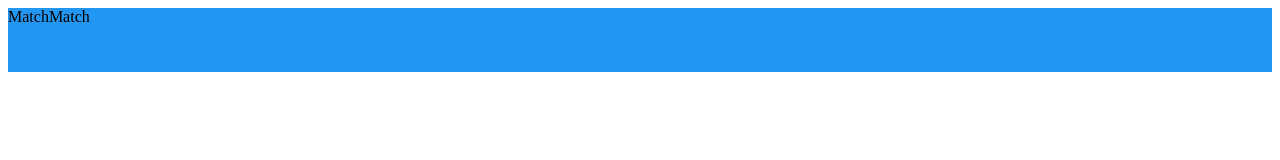
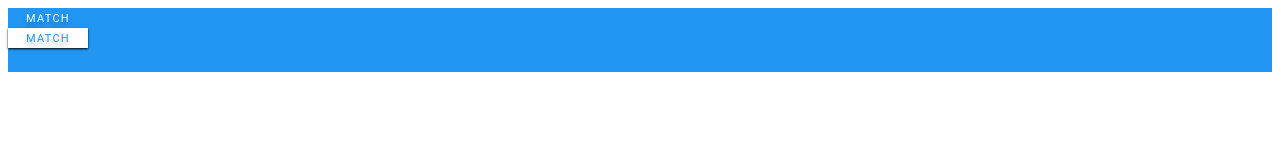
Before and after one commit to MyWay778/match-match-game, a website built with webpack: page match-match-game/public/index.html in a window 1280 px wide. Built offline with nearby package versions, Linux system fonts and the light colour scheme.

Commit message:
feat: add logo

```diff
--- a/match-match-game/src/components/Header/style.scss
+++ b/match-match-game/src/components/Header/Header.scss
@@ -2,5 +2,9 @@
 
 .header {
     height: 64px;
-    background-color: global.$primary;
+    background-color: global.$primary-color;
 }
+
+.container {
+
+}
--- a/match-match-game/src/components/Header/Header.ts
+++ b/match-match-game/src/components/Header/Header.ts
@@ -1,31 +1,20 @@
 import logo from './components/Logo';
-import s from './style.scss';
 import { IComponent } from '../../typing/interfaces';
+import ContentLeaf from '../common/ContentLeaf';
+import { THeaderClasses } from '../../typing/types';
 
-class Header {
-  className: string;
+import s from './Header.scss';
 
-  header: HTMLElement;
+class Header extends ContentLeaf {
+  constructor(tag: string, classNames: THeaderClasses) {
+    super(tag);
 
-  constructor(className = 'header') {
-    this.className = className;
-    this.header = document.createElement('header');
-    this.header.classList.add(this.className);
-  }
-
-  addContent(content: IComponent, containerClassName = 'container') {
-    const contentElement = content.render();
-    const headerContainer = document.createElement('div');
-    headerContainer.classList.add(containerClassName);
-    this.header.appendChild(headerContainer);
-    headerContainer.appendChild(contentElement);
-  }
-
-  render() {
-    return this.header;
+    super.addClass(classNames.header);
+    super.createContainer(classNames.container);
   }
 }
-const header = new Header(s.header);
-header.addContent(logo);
+
+const header = new Header('header', {header: s.header, container: s.container});
+header.addContent(logo.getElement());
 
 export default header;
--- /dev/null
+++ b/match-match-game/src/components/Header/components/Logo.scss
@@ -0,0 +1,33 @@
+@use '../../../styles/global.scss' as global;
+
+.logo {
+    @extend %flx-fdc-jcc-aic;
+    max-width: 80px;
+    text-transform: uppercase;
+    font-size: 11px;
+}
+
+%title-size {
+    width: 80px;
+    height: 20px;
+}
+
+%line {
+    @extend %title-size;
+    @extend %flx-fdc-jcc-aic;
+    letter-spacing: 1.25px;
+    text-shadow: 0px 4px 4px rgba(0, 0, 0, 0.25);
+}
+
+.firstLine {
+    @extend %line;
+    color: global.$white-color;
+    width: 80px;
+    height: 20px;
+}
+.secondLine {
+    @extend %line;
+    color: global.$primary-color;
+    background-color: global.$white-color;
+    box-shadow: 0px 1px 2px 0px #000;
+}
--- a/match-match-game/src/components/Header/components/Logo.ts
+++ b/match-match-game/src/components/Header/components/Logo.ts
@@ -1,31 +1,32 @@
-class Logo {
-  title: string;
+import { TLogoClasses } from "../../../typing/types";
+import Leaf from "../../common/Leaf";
 
-  constructor() {
-    this.title = 'Match';
+import s from './Logo.scss';
+
+class Logo extends Leaf {
+  constructor(tag: string, className: string) {
+    super(tag);
+    super.addClass(className);
   }
 
-  render() {
-    const element = document.createElement('div');
-    element.classList.add('logo');
+  addTitle(title: string, classNames: TLogoClasses) {
+    const firstLine = new Leaf('span');
+    firstLine.addClass(classNames.firstLine);
 
-    const text = document.createTextNode(this.title);
+    const secondLine = new Leaf('span');
+    secondLine.addClass(classNames.secondLine);
 
-    const firstLine = document.createElement('span');
-    firstLine.classList.add('logo__firstLine');
-    firstLine.appendChild(text.cloneNode());
+    const text = document.createTextNode(title);
 
-    const secondLine = document.createElement('span');
-    secondLine.classList.add('logo__secondLine');
-    secondLine.appendChild(text.cloneNode());
+    firstLine.addChild(text.cloneNode());
+    secondLine.addChild(text.cloneNode())
 
-    element.appendChild(firstLine);
-    element.appendChild(secondLine);
-
-    return element;
+    this.addChild(firstLine.getElement());
+    this.addChild(secondLine.getElement());
   }
 }
 
-const logo = new Logo();
+const logo = new Logo('div', s.logo);
+logo.addTitle('Match', {firstLine: s.firstLine, secondLine: s.secondLine});
 
 export default logo;
--- /dev/null
+++ b/match-match-game/src/components/common/ContentLeaf.ts
@@ -0,0 +1,24 @@
+import { IContentLeaf } from "../../typing/interfaces";
+import Leaf from "./Leaf";
+
+class ContentLeaf extends Leaf implements IContentLeaf {
+    container: null | HTMLElement;
+
+    constructor(tag: string) {
+        super(tag);
+        this.container = null;
+    }
+
+    createContainer(className: string = 'container') {
+        const container = document.createElement('div');
+        container.classList.add(className);
+        this.container = container;
+        this.element.appendChild(container);
+    }
+
+    addContent(content: HTMLElement) {
+        this.container?.appendChild(content);
+    }
+}
+
+export default ContentLeaf;
--- /dev/null
+++ b/match-match-game/src/components/common/Leaf.ts
@@ -0,0 +1,27 @@
+import { ILeaf } from '../../typing/interfaces';
+
+class Leaf implements ILeaf {
+  element: HTMLElement;
+
+  constructor(tag: string = 'div') {
+    this.element = document.createElement(tag);
+  }
+
+  addClass(className: string) {
+    this.element.classList.add(className);
+  }
+
+  removeClass(className: string) {
+    this.element.classList.remove(className);
+  }
+
+  addChild(element: HTMLElement | Node) {
+    this.element.appendChild(element);
+  }
+
+  getElement() {
+    return this.element;
+  }
+}
+
+export default Leaf;
--- a/match-match-game/src/index.ts
+++ b/match-match-game/src/index.ts
@@ -1,16 +1,13 @@
-import { IComponent } from './typing/interfaces';
 import header from './components/Header/Header';
 
-import './styles/global.scss';
-
 class DomManager {
-  static render(element: IComponent, rootElement: HTMLElement) {
-    const htmlElement = element.render();
-    console.log(htmlElement);
-    rootElement.appendChild(htmlElement);
+  static render(element: HTMLElement, rootElement: HTMLElement) {
+    rootElement.appendChild(element);
   }
 }
 
 const root = document.getElementById('root');
 
-DomManager.render(header, root!);
+if (root !== null) {
+  DomManager.render(header.getElement(), root);
+}
--- /dev/null
+++ b/match-match-game/src/styles/_classes.scss
@@ -0,0 +1,18 @@
+%flx {
+    display: flex;
+}
+
+%flx-fdc {
+    @extend %flx;
+    flex-direction: column;
+}
+
+%flx-fdc-jcc {
+    @extend %flx-fdc;
+    justify-content: center;
+}
+
+%flx-fdc-jcc-aic {
+    @extend %flx-fdc-jcc;
+    align-items: center;
+}
--- a/match-match-game/src/styles/_variables.scss
+++ b/match-match-game/src/styles/_variables.scss
@@ -1 +1,6 @@
-$primary: #2196f3;
+//Colors
+$primary-color: #2196f3;
+$white-color: #fff;
+
+//Font-family
+$primary-font: 'Roboto', sans-serif;
--- a/match-match-game/src/styles/global.scss
+++ b/match-match-game/src/styles/global.scss
@@ -1 +1,19 @@
 @forward  "variables";
+@forward  "classes";
+
+@use "variables" as *;
+
+html {
+    box-sizing: border-box;
+}
+
+*,
+*::after,
+*::before {
+    box-sizing: inherit;
+}
+
+body {
+    font-family: $primary-font;
+    font-size: 14px;
+}
--- /dev/null
+++ b/match-match-game/src/typing/types.ts
@@ -0,0 +1,9 @@
+export type TLogoClasses = {
+    firstLine: string,
+    secondLine: string
+}
+
+export type THeaderClasses = {
+    header: string,
+    container: string
+}
```
Also changed, not shown: match-match-game/src/typing/interfaces.ts (+14 -0 lines).
